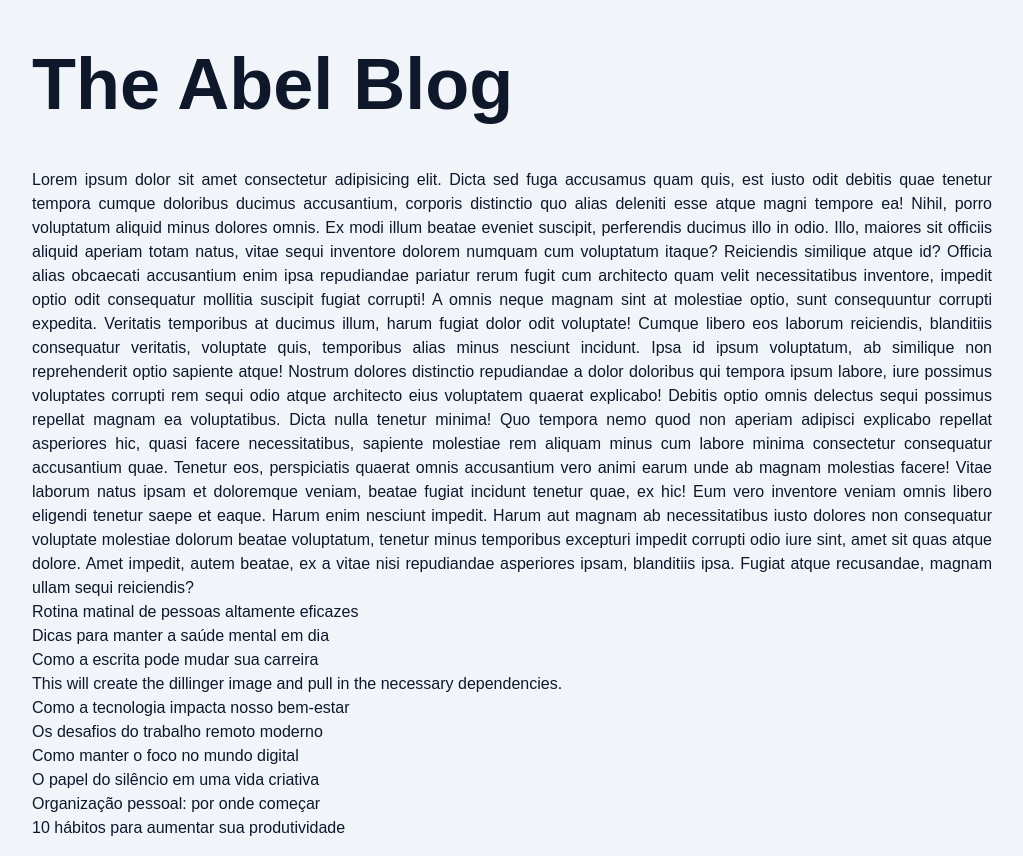
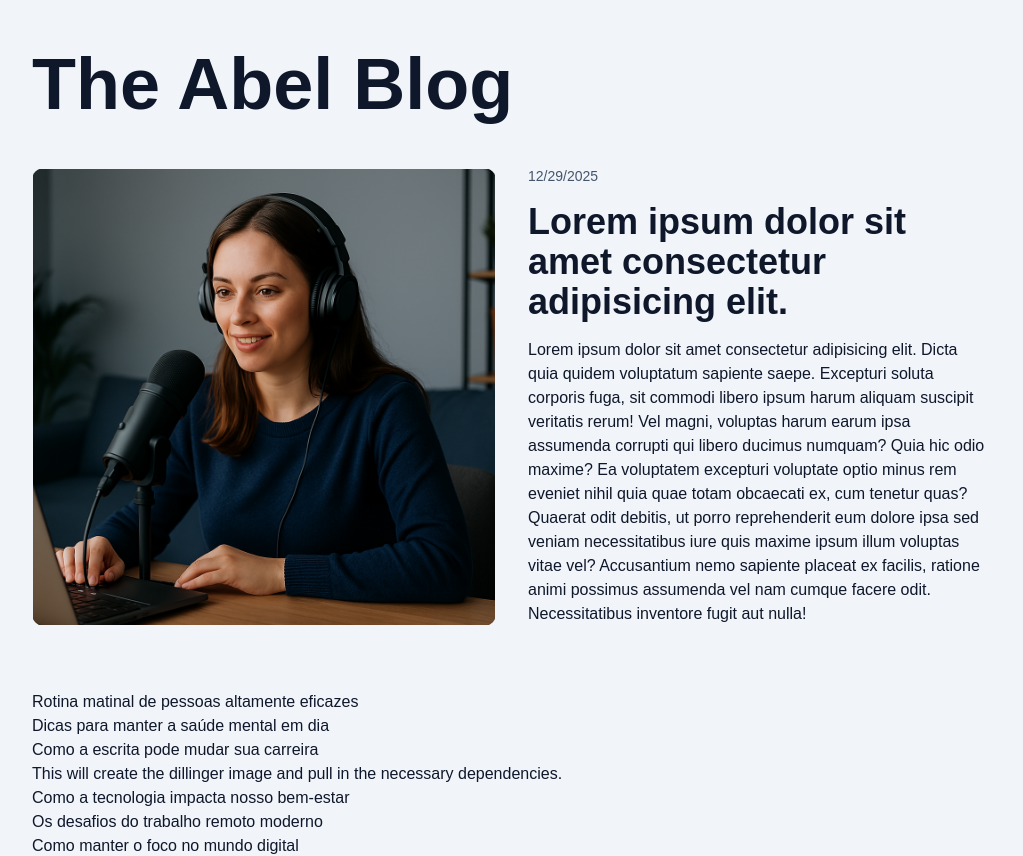
Before and after one commit to abelbarreto-dev/blog_abel, a Next.js app: page / in a window 1280 px wide. Shown: the top 856 px of the page, without its empty margins (128-1151 px from the left). Built offline with nearby package versions, Linux system fonts and the light colour scheme.

Commit message:
feat: creating post heading component as custom tag

```diff
--- a/src/app/page.tsx
+++ b/src/app/page.tsx
@@ -3,51 +3,58 @@ import { Header } from "@/components/Header";
 import { PostLists } from "@/components/PostsList";
 import { SpinLoader } from "@/components/SpinLoader";
 import { Suspense } from "react";
+import { PostHeading } from "@/components/PostHeading";
+import Image from "next/image";
+import Link from "next/link";
 
 export default async function HomePage() {
     return (
         <Container>
             <Header />
 
-            <p className="text-justify">
-                Lorem ipsum dolor sit amet consectetur adipisicing elit. Dicta
-                sed fuga accusamus quam quis, est iusto odit debitis quae
-                tenetur tempora cumque doloribus ducimus accusantium, corporis
-                distinctio quo alias deleniti esse atque magni tempore ea!
-                Nihil, porro voluptatum aliquid minus dolores omnis. Ex modi
-                illum beatae eveniet suscipit, perferendis ducimus illo in odio.
-                Illo, maiores sit officiis aliquid aperiam totam natus, vitae
-                sequi inventore dolorem numquam cum voluptatum itaque?
-                Reiciendis similique atque id? Officia alias obcaecati
-                accusantium enim ipsa repudiandae pariatur rerum fugit cum
-                architecto quam velit necessitatibus inventore, impedit optio
-                odit consequatur mollitia suscipit fugiat corrupti! A omnis
-                neque magnam sint at molestiae optio, sunt consequuntur corrupti
-                expedita. Veritatis temporibus at ducimus illum, harum fugiat
-                dolor odit voluptate! Cumque libero eos laborum reiciendis,
-                blanditiis consequatur veritatis, voluptate quis, temporibus
-                alias minus nesciunt incidunt. Ipsa id ipsum voluptatum, ab
-                similique non reprehenderit optio sapiente atque! Nostrum
-                dolores distinctio repudiandae a dolor doloribus qui tempora
-                ipsum labore, iure possimus voluptates corrupti rem sequi odio
-                atque architecto eius voluptatem quaerat explicabo! Debitis
-                optio omnis delectus sequi possimus repellat magnam ea
-                voluptatibus. Dicta nulla tenetur minima! Quo tempora nemo quod
-                non aperiam adipisci explicabo repellat asperiores hic, quasi
-                facere necessitatibus, sapiente molestiae rem aliquam minus cum
-                labore minima consectetur consequatur accusantium quae. Tenetur
-                eos, perspiciatis quaerat omnis accusantium vero animi earum
-                unde ab magnam molestias facere! Vitae laborum natus ipsam et
-                doloremque veniam, beatae fugiat incidunt tenetur quae, ex hic!
-                Eum vero inventore veniam omnis libero eligendi tenetur saepe et
-                eaque. Harum enim nesciunt impedit. Harum aut magnam ab
-                necessitatibus iusto dolores non consequatur voluptate molestiae
-                dolorum beatae voluptatum, tenetur minus temporibus excepturi
-                impedit corrupti odio iure sint, amet sit quas atque dolore.
-                Amet impedit, autem beatae, ex a vitae nisi repudiandae
-                asperiores ipsam, blanditiis ipsa. Fugiat atque recusandae,
-                magnam ullam sequi reiciendis?
-            </p>
+            <section className="grid grid-cols-1 gap-8 mb-16 sm:grid-cols-2 group">
+                <Link
+                    href=""
+                    className={"w-full h-full overflow-hidden rounded-xl"}
+                >
+                    <Image
+                        className="group-hover:scale-105 transition border w-full h-full object-cover object-center"
+                        src={"/images/bryen_0.png"}
+                        width={1200}
+                        height={768}
+                        alt="Titulo da Postagem"
+                        priority
+                    />
+                </Link>
+                <div className="flex flex-col gap-4 sm:justify-center">
+                    <time
+                        dateTime={new Date().toDateString()}
+                        className="text-slate-600 block text-sm/tight"
+                    >
+                        {new Date().toLocaleDateString()}
+                    </time>
+
+                    <PostHeading url={""} as={"h1"}>
+                        Lorem ipsum dolor sit amet consectetur adipisicing elit.
+                    </PostHeading>
+
+                    <p>
+                        Lorem ipsum dolor sit amet consectetur adipisicing elit.
+                        Dicta quia quidem voluptatum sapiente saepe. Excepturi
+                        soluta corporis fuga, sit commodi libero ipsum harum
+                        aliquam suscipit veritatis rerum! Vel magni, voluptas
+                        harum earum ipsa assumenda corrupti qui libero ducimus
+                        numquam? Quia hic odio maxime? Ea voluptatem excepturi
+                        voluptate optio minus rem eveniet nihil quia quae totam
+                        obcaecati ex, cum tenetur quas? Quaerat odit debitis, ut
+                        porro reprehenderit eum dolore ipsa sed veniam
+                        necessitatibus iure quis maxime ipsum illum voluptas
+                        vitae vel? Accusantium nemo sapiente placeat ex facilis,
+                        ratione animi possimus assumenda vel nam cumque facere
+                        odit. Necessitatibus inventore fugit aut nulla!
+                    </p>
+                </div>
+            </section>
 
             <Suspense fallback={<SpinLoader />}>
                 <PostLists />
--- a/src/components/Header/index.tsx
+++ b/src/components/Header/index.tsx
@@ -1,4 +1,5 @@
 import clsx from "clsx";
+import Link from "next/link";
 
 export const Header = () => {
     return (
@@ -9,7 +10,7 @@ export const Header = () => {
                 "md:text-6xl md:py-11",
                 "lg:text-7xl md:py-12"
             )}>
-                <a href="">The Abel Blog</a>
+                <Link href="">The Abel Blog</Link>
             </h1>
         </header>
     );
--- /dev/null
+++ b/src/components/PostHeading/index.tsx
@@ -0,0 +1,24 @@
+import Link from "next/link";
+
+type PostHeadingProps = {
+    children: React.ReactNode;
+    url: string;
+    as?: "h1" | "h2";
+};
+
+export const PostHeading = ({
+    children,
+    url,
+    as: Title = "h2",
+}: PostHeadingProps) => {
+    const headingClassesMap = {
+        h1: "text-2xl/tight font-extrabold sm:text-4xl",
+        h2: "text-2xl/tight font-extrabold sm:text-4xl",
+    };
+
+    return (
+        <Title className={headingClassesMap[Title]}>
+            <Link href={url}>{children}</Link>
+        </Title>
+    );
+};
```
